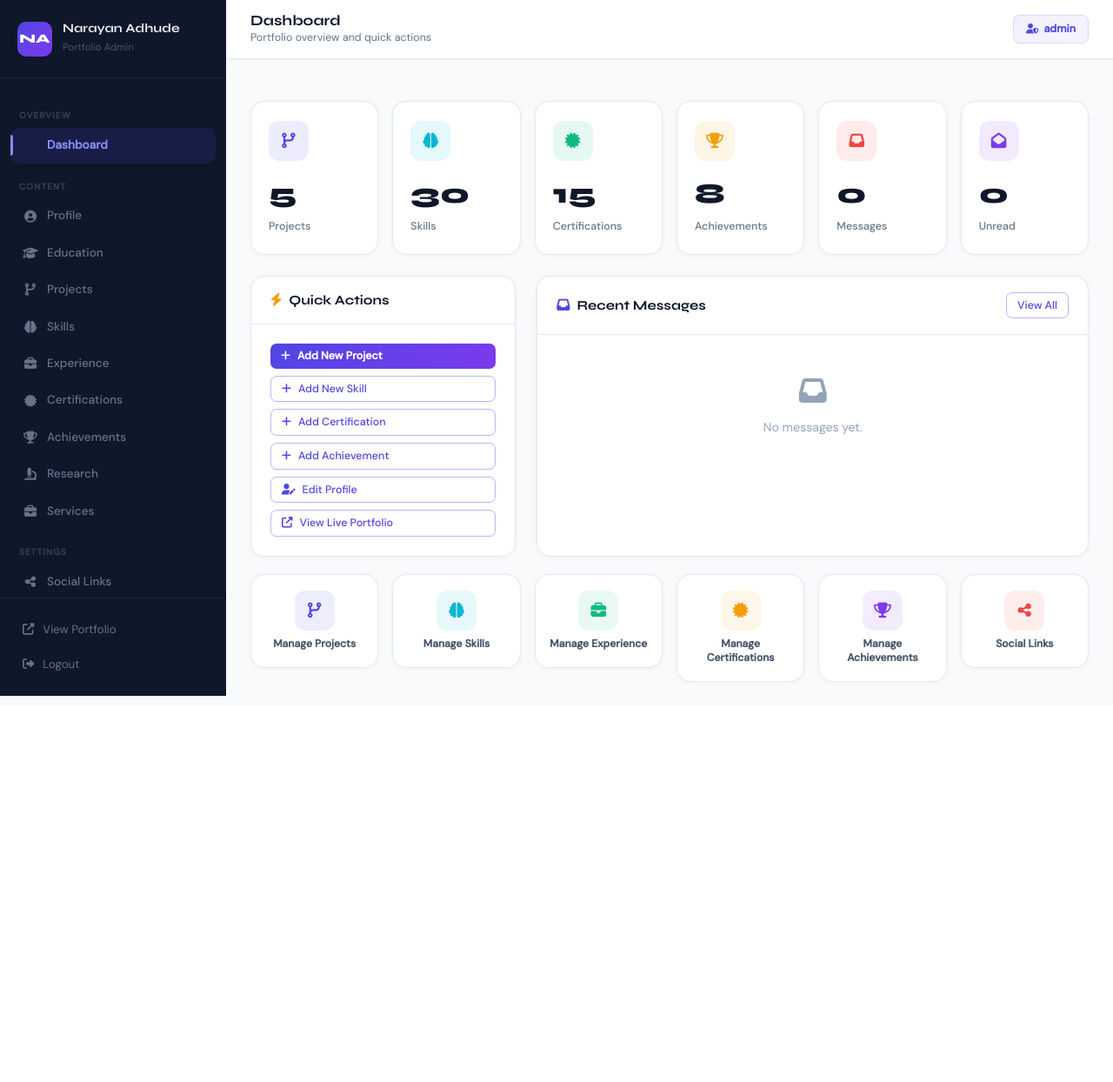
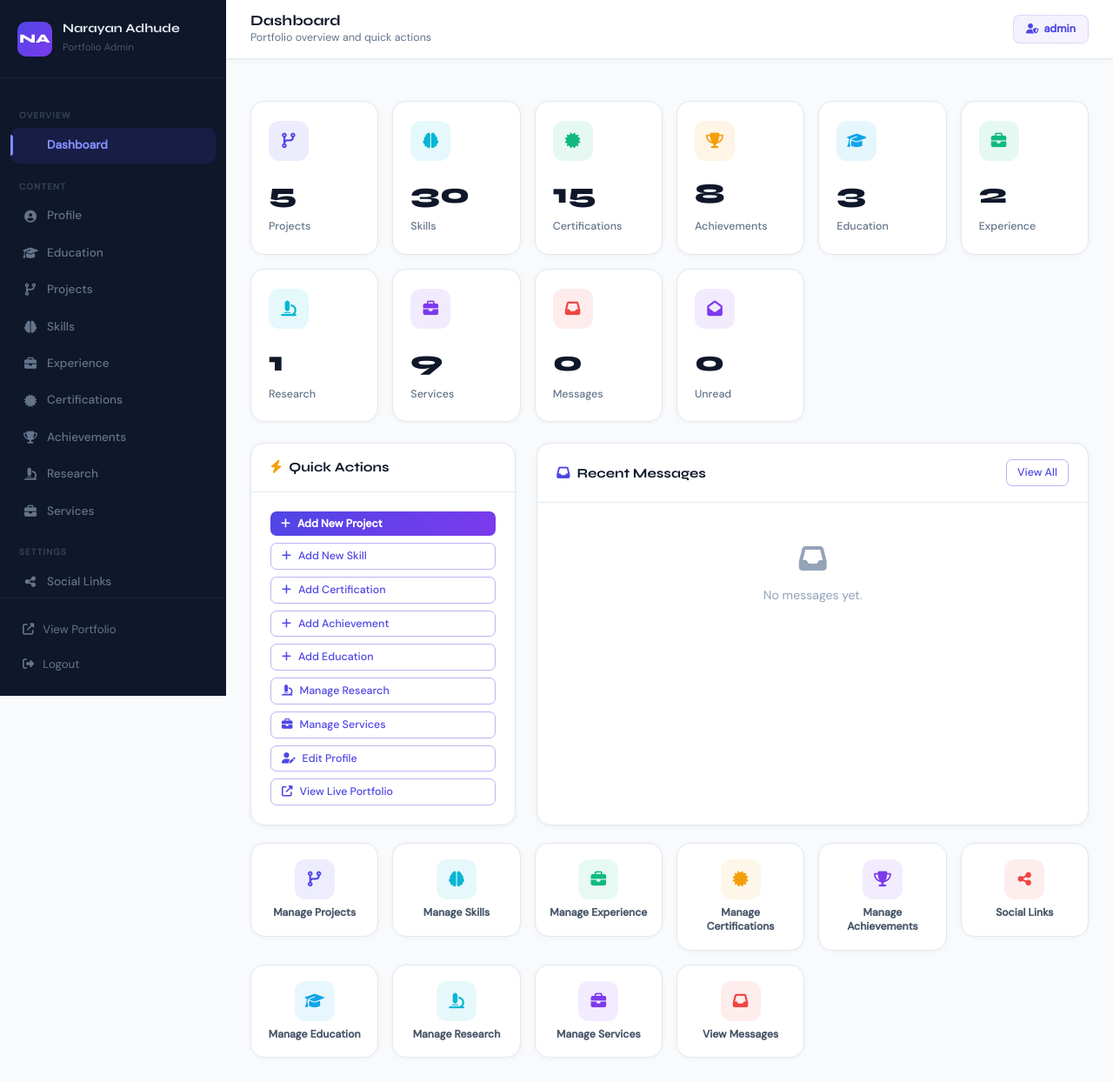
Before and after one commit to Gate2024/portfolio, a Flask app: page /admin in a window 1280 px wide. Shown: the whole page at 87% size. Before the commit the page ends 800 px from the top, so only its background shows below. Run offline with Flask 3, Linux system fonts and the light colour scheme; a user stored in the database is signed in.

Commit message:
feat: Admin Dashboard Updated.

```diff
--- a/app.py
+++ b/app.py
@@ -585,6 +585,10 @@ def admin_dashboard():
         'skills':         Skill.query.count(),
         'certifications': Certification.query.count(),
         'achievements':   Achievement.query.count(),
+        'education':      Education.query.count(),
+        'experience':     Experience.query.count(),
+        'research':       Research.query.count(),
+        'services':       Service.query.count(),
         'messages':       Contact.query.count(),
         'unread':         Contact.query.filter_by(is_read=False).count(),
     }
--- a/templates/admin/dashboard.html
+++ b/templates/admin/dashboard.html
@@ -45,6 +45,42 @@
   </div>
   <div class="col-6 col-xl-2">
     <div class="stat-card">
+      <div class="stat-card-icon" style="background:rgba(14,165,233,0.1);color:#0EA5E9;">
+        <i class="fas fa-graduation-cap"></i>
+      </div>
+      <div class="stat-card-num">{{ stats.education }}</div>
+      <div class="stat-card-label">Education</div>
+    </div>
+  </div>
+  <div class="col-6 col-xl-2">
+    <div class="stat-card">
+      <div class="stat-card-icon" style="background:rgba(16,185,129,0.1);color:#10B981;">
+        <i class="fas fa-briefcase"></i>
+      </div>
+      <div class="stat-card-num">{{ stats.experience }}</div>
+      <div class="stat-card-label">Experience</div>
+    </div>
+  </div>
+  <div class="col-6 col-xl-2">
+    <div class="stat-card">
+      <div class="stat-card-icon" style="background:rgba(6,182,212,0.1);color:#06B6D4;">
+        <i class="fas fa-microscope"></i>
+      </div>
+      <div class="stat-card-num">{{ stats.research }}</div>
+      <div class="stat-card-label">Research</div>
+    </div>
+  </div>
+  <div class="col-6 col-xl-2">
+    <div class="stat-card">
+      <div class="stat-card-icon" style="background:rgba(124,58,237,0.1);color:#7C3AED;">
+        <i class="fas fa-briefcase"></i>
+      </div>
+      <div class="stat-card-num">{{ stats.services }}</div>
+      <div class="stat-card-label">Services</div>
+    </div>
+  </div>
+  <div class="col-6 col-xl-2">
+    <div class="stat-card">
       <div class="stat-card-icon" style="background:rgba(239,68,68,0.1);color:#EF4444;">
         <i class="fas fa-inbox"></i>
       </div>
@@ -84,6 +120,15 @@
           </a>
           <a href="{{ url_for('admin_achievements') }}" class="btn btn-outline-primary btn-sm text-start">
             <i class="fas fa-plus me-2"></i>Add Achievement
+          </a>
+          <a href="{{ url_for('admin_add_education') }}" class="btn btn-outline-primary btn-sm text-start">
+            <i class="fas fa-plus me-2"></i>Add Education
+          </a>
+          <a href="{{ url_for('admin_research') }}" class="btn btn-outline-primary btn-sm text-start">
+            <i class="fas fa-microscope me-2"></i>Manage Research
+          </a>
+          <a href="{{ url_for('admin_services') }}" class="btn btn-outline-primary btn-sm text-start">
+            <i class="fas fa-briefcase me-2"></i>Manage Services
           </a>
           <a href="{{ url_for('admin_profile') }}" class="btn btn-outline-primary btn-sm text-start">
             <i class="fas fa-user-edit me-2"></i>Edit Profile
@@ -158,6 +203,10 @@
     ('Manage Certifications','fas fa-certificate',  'admin_certifications','#F59E0B'),
     ('Manage Achievements',  'fas fa-trophy',       'admin_achievements',  '#7C3AED'),
     ('Social Links',         'fas fa-share-nodes',  'admin_social',        '#EF4444'),
+    ('Manage Education',     'fas fa-graduation-cap','admin_education',    '#0EA5E9'),
+    ('Manage Research',      'fas fa-microscope',    'admin_research',     '#06B6D4'),
+    ('Manage Services',      'fas fa-briefcase',     'admin_services',     '#7C3AED'),
+    ('View Messages',        'fas fa-inbox',         'admin_messages',     '#EF4444'),
   ] %}
   {% for label, icon, endpoint, color in shortcuts %}
   <div class="col-6 col-md-4 col-lg-2">
```
